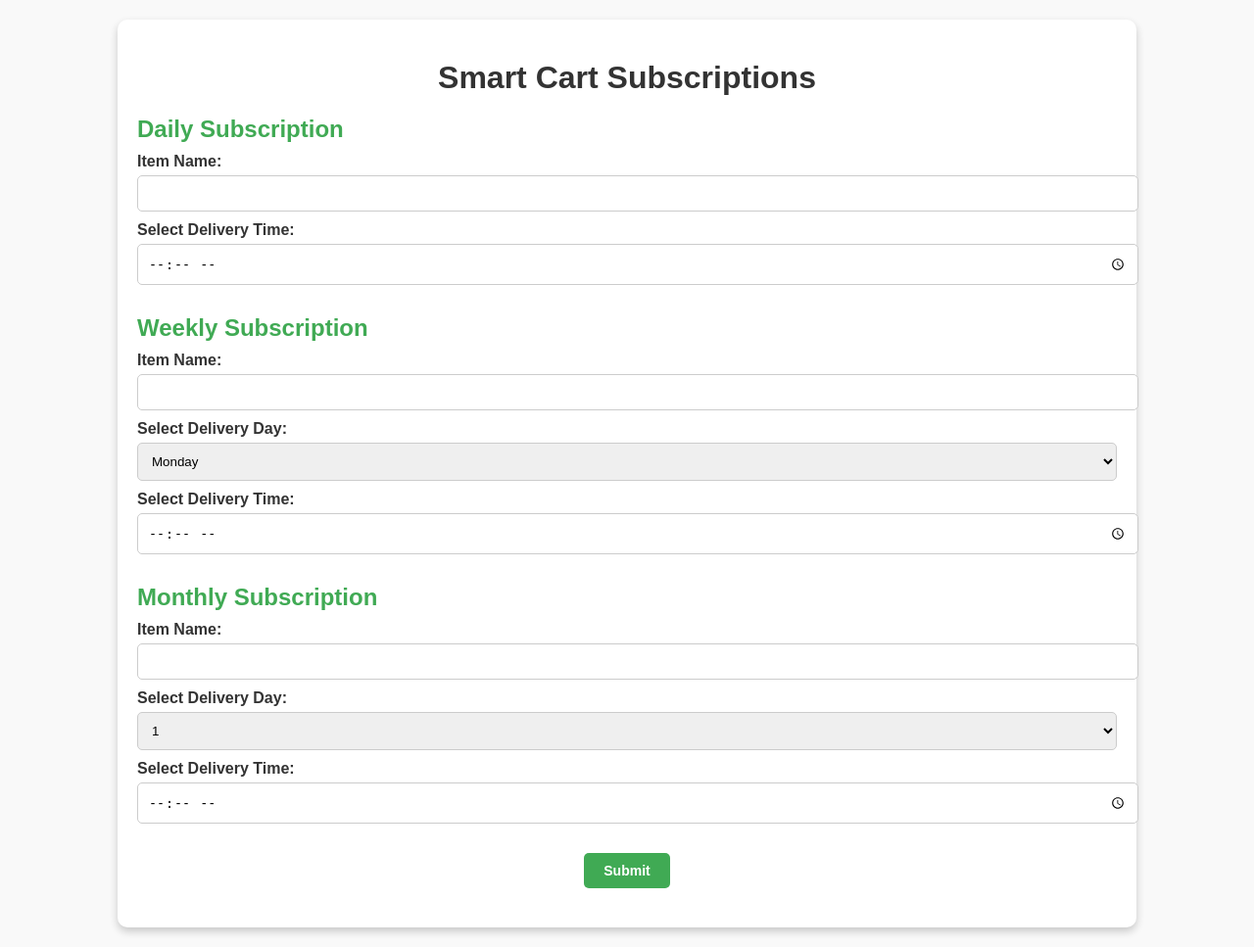
After one commit to Termi007xt/Mini_Project, a PHP site: page /features/smartcart.php in a window 1280 px wide. The commit adds this page. Shown: the whole page at 98% size. Run offline with PHP 8.4, Linux system fonts and the light colour scheme.

Commit message:
added smartcart backend functionality

```diff
--- a/OURS/HOMEPAGE.php
+++ b/OURS/HOMEPAGE.php
@@ -51,7 +51,7 @@ if (!isset($_SESSION["user"])) {
       <!--menus in header-->
       <nav class="navbar">
         <a href="#category">Categories</a>
-        <a href="features\smart_cart.html">Smart Cart</a>
+        <a href="features\smartcart.php">Smart Cart</a>
         <a href="features\recommendations.html">Smart selections</a>
         <a href="features\orders.html">Orders</a>
         <a href="#contact">Contact Us</a>
--- /dev/null
+++ b/OURS/features/smartcart.php
@@ -0,0 +1,174 @@
+<?php
+include '../login-&-register/database.php'; // Include the database connection
+
+// Initialize a message variable
+$message = "";
+
+// Check if the form has been submitted
+if ($_SERVER["REQUEST_METHOD"] == "POST") {
+    // Capture form data
+    $dname = mysqli_real_escape_string($conn, $_POST['dname']);
+    $dtime = mysqli_real_escape_string($conn, $_POST['dtime']);
+    $wname = mysqli_real_escape_string($conn, $_POST['wname']);
+    $wday = mysqli_real_escape_string($conn, $_POST['wday']);
+    $wtime = mysqli_real_escape_string($conn, $_POST['wtime']);
+    $mname = mysqli_real_escape_string($conn, $_POST['mname']);
+    $mdate = mysqli_real_escape_string($conn, $_POST['mdate']);
+    $mtime = mysqli_real_escape_string($conn, $_POST['mtime']);
+
+    // SQL query to insert data into the database
+    $sql = "INSERT INTO smartcart (dname, dtime, wname, wday, wtime, mname, mdate, mtime)
+            VALUES ('$dname', '$dtime', '$wname', '$wday', '$wtime', '$mname', '$mdate', '$mtime')";
+
+    // Execute the query
+    if ($conn->query($sql) === TRUE) {
+        $message = "Subscription saved successfully!";
+    } else {
+        $message = "Error: " . $conn->error;
+    }
+}
+?>
+
+<!DOCTYPE html>
+<html lang="en">
+<head>
+    <meta charset="UTF-8" />
+    <meta name="viewport" content="width=device-width, initial-scale=1.0" />
+    <title>Smart Cart</title>
+    <link rel="stylesheet" href="https://cdnjs.cloudflare.com/ajax/libs/font-awesome/6.0.0-beta3/css/all.min.css" />
+    <style>
+        body {
+            font-family: "Poppins", sans-serif;
+            margin: 0;
+            padding: 0;
+            background-color: #f9f9f9;
+            display: flex;
+            justify-content: center;
+            align-items: flex-start;
+            min-height: 100vh;
+        }
+
+        .container {
+            width: 80%;
+            max-width: 1000px;
+            background-color: #fff;
+            border-radius: 10px;
+            padding: 20px;
+            box-shadow: 0 4px 8px rgba(0, 0, 0, 0.2);
+            margin: 20px auto;
+        }
+
+        h1 {
+            text-align: center;
+            color: #333;
+            margin-bottom: 20px;
+        }
+
+        .subscription-list {
+            margin-bottom: 30px;
+        }
+
+        .subscription-list h2 {
+            color: #40aa54;
+            margin-bottom: 10px;
+        }
+
+        label {
+            display: block;
+            margin-top: 10px;
+            font-weight: bold;
+            color: #333;
+        }
+
+        input, select {
+            width: 100%;
+            padding: 10px;
+            margin-top: 5px;
+            border: 1px solid #ccc;
+            border-radius: 5px;
+        }
+
+        button {
+            background-color: #40aa54;
+            color: #fff;
+            font-size: 14px;
+            font-weight: bold;
+            padding: 10px 20px;
+            border: none;
+            border-radius: 5px;
+            cursor: pointer;
+            display: block;
+            margin: 20px auto;
+            transition: background-color 0.3s;
+        }
+
+        button:hover {
+            background-color: #35a04b;
+        }
+
+        .message {
+            text-align: center;
+            color: #40aa54;
+            font-weight: bold;
+            margin-bottom: 20px;
+        }
+    </style>
+</head>
+<body>
+<div class="container">
+    <h1>Smart Cart Subscriptions</h1>
+
+    <!-- Display Success/Error Message -->
+    <?php if (!empty($message)): ?>
+        <div class="message"><?php echo $message; ?></div>
+    <?php endif; ?>
+
+    <form action="" method="post">
+        <!-- Daily Subscription -->
+        <div class="subscription-list">
+            <h2>Daily Subscription</h2>
+            <label for="daily-name">Item Name:</label>
+            <input type="text" name="dname" id="daily-name" required />
+            <label for="daily-time">Select Delivery Time:</label>
+            <input type="time" name="dtime" id="daily-time" required />
+        </div>
+
+        <!-- Weekly Subscription -->
+        <div class="subscription-list">
+            <h2>Weekly Subscription</h2>
+            <label for="weekly-name">Item Name:</label>
+            <input type="text" name="wname" id="weekly-name" required />
+            <label for="weekly-day">Select Delivery Day:</label>
+            <select name="wday" id="weekly-day" required>
+                <option value="Monday">Monday</option>
+                <option value="Tuesday">Tuesday</option>
+                <option value="Wednesday">Wednesday</option>
+                <option value="Thursday">Thursday</option>
+                <option value="Friday">Friday</option>
+                <option value="Saturday">Saturday</option>
+                <option value="Sunday">Sunday</option>
+            </select>
+            <label for="weekly-time">Select Delivery Time:</label>
+            <input type="time" name="wtime" id="weekly-time" required />
+        </div>
+
+        <!-- Monthly Subscription -->
+        <div class="subscription-list">
+            <h2>Monthly Subscription</h2>
+            <label for="monthly-name">Item Name:</label>
+            <input type="text" name="mname" id="monthly-name" required />
+            <label for="monthly-day">Select Delivery Day:</label>
+            <select name="mdate" id="monthly-day" required>
+                <?php for ($day = 1; $day <= 31; $day++): ?>
+                    <option value="<?php echo $day; ?>"><?php echo $day; ?></option>
+                <?php endfor; ?>
+            </select>
+            <label for="monthly-time">Select Delivery Time:</label>
+            <input type="time" name="mtime" id="monthly-time" required />
+        </div>
+
+        <button type="submit">Submit</button>
+    </form>
+</div>
+</body>
+</html>
```
Also changed, not shown: OURS/features/smart_cart.html (deleted, +0 -198 lines).
